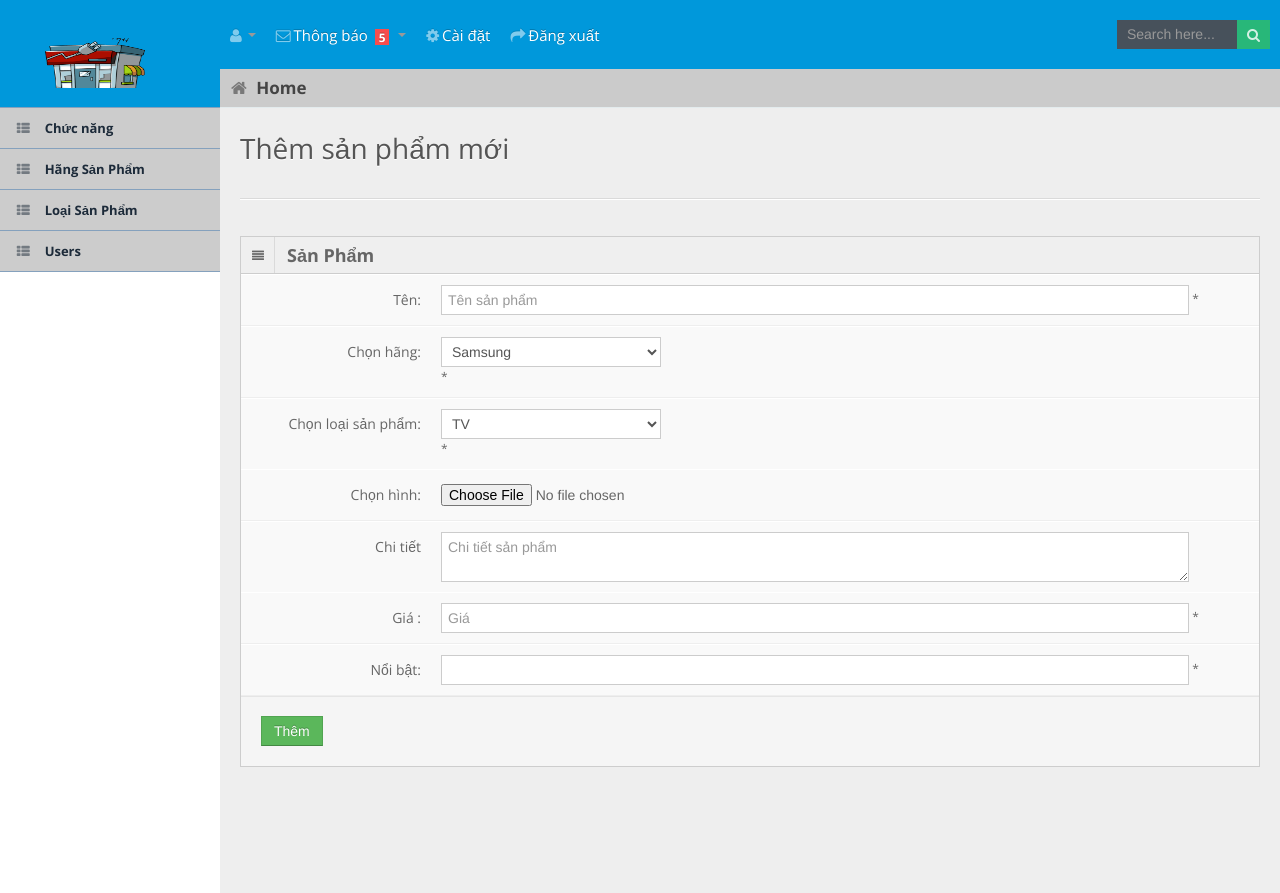
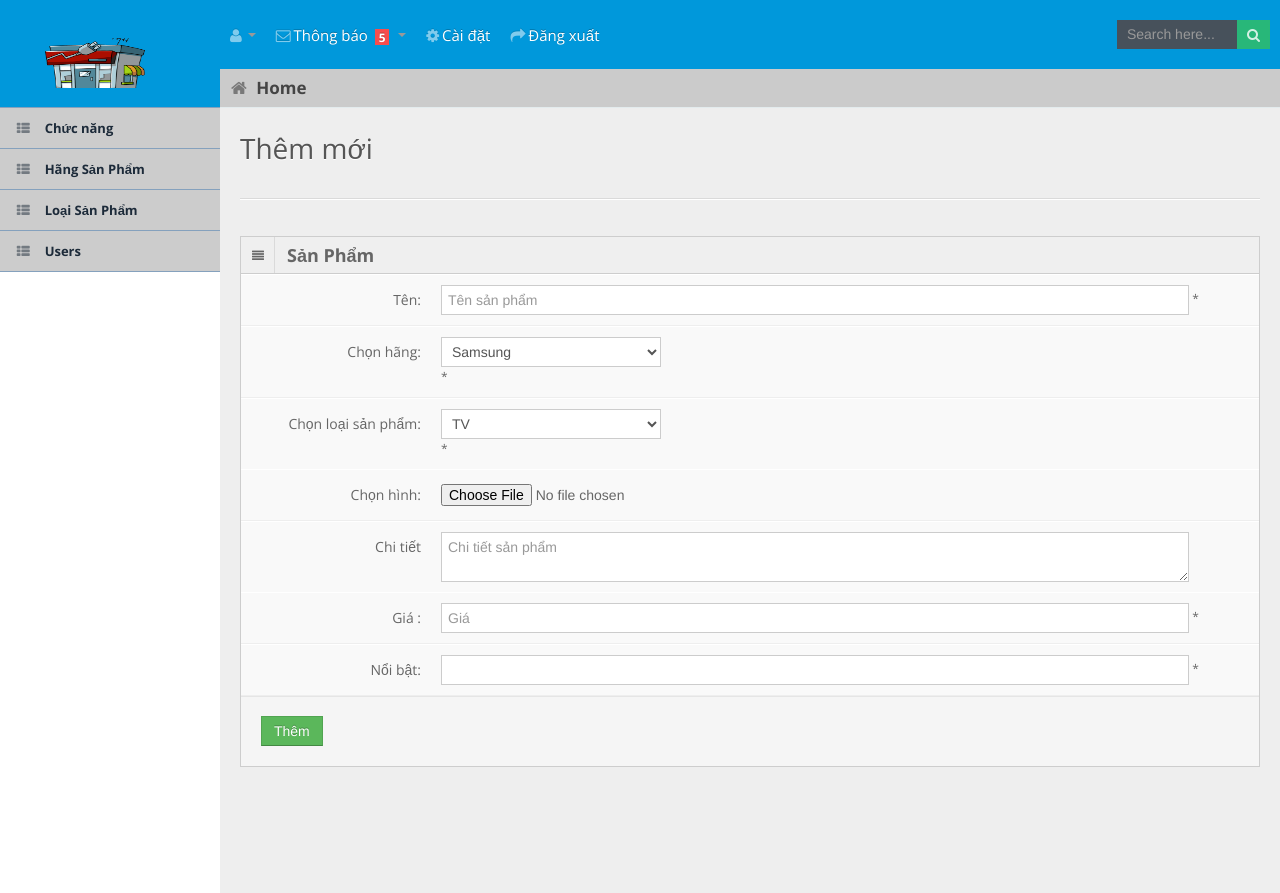
Before and after one commit to sangtruong0317/CDW1_Project, a PHP site: page /admin/form.php?value=product in a window 1280 px wide. Shown: the top 893 px of the page. Run offline with PHP 8.4, Linux system fonts and the light colour scheme; the visitor is signed in with stand-in values (Sample User, id 1); data comes from the database, SQL or seed files in the repository; some libraries are stand-ins or nearby versions.

Commit message:
fix code form.php

```diff
--- a/admin/form.php
+++ b/admin/form.php
@@ -21,18 +21,18 @@ if (isset($_GET['value'])) {
             <div id="content-header">
                 <div id="breadcrumb" style="padding: 1px;background: #cbcbcb;"> <a href="#" title="Go to Home" class="tip-bottom current" style="font-size: 17px;"><i class="icon-home"></i>
                         Home</a></div>
-                <h1>Thêm sản phẩm mới</h1>
+                <h1>Thêm mới</h1>
             </div>
             <div class="container-fluid">
                 <hr>
                 <div class="row-fluid">
                     <div class="span12">
                         <div class="widget-box">
-                            <div class="widget-title"> <span class="icon"> <i class="icon-align-justify"></i> </span>
-                                <h5>Sản Phẩm</h5>
-                            </div>
                             <div class="widget-content nopadding">
                                 <?php if ($value == "product") { ?>
+                                    <div class="widget-title"> <span class="icon"> <i class="icon-align-justify"></i> </span>
+                                        <h5>Sản Phẩm</h5>
+                                    </div>
                                     <!-- BEGIN USER FORM -->
                                     <form action="" method="post" class="form-horizontal" enctype="multipart/form-data">
                                     <!-- Tên sp -->
@@ -101,6 +101,9 @@ if (isset($_GET['value'])) {
                                     </form>
                                     <!-- END USER FORM -->
                                 <?php } else if ($value == "manufacture") { ?>
+                                    <div class="widget-title"> <span class="icon"> <i class="icon-align-justify"></i> </span>
+                                        <h5>Hãng</h5>
+                                    </div>
                                     <!-- BEGIN USER FORM -->
                                     <form action="" method="post" class="form-horizontal" enctype="multipart/form-data">
                                         <div class="control-group">
@@ -116,6 +119,9 @@ if (isset($_GET['value'])) {
                                     <!-- END USER FORM -->
                                 <?php } else if ($value == "protype") { ?>
                                     <!-- BEGIN USER FORM -->
+                                    <div class="widget-title"> <span class="icon"> <i class="icon-align-justify"></i> </span>
+                                        <h5>Loại sản phẩm</h5>
+                                    </div>
                                     <form action="" method="post" class="form-horizontal" enctype="multipart/form-data">
                                         <div class="control-group">
                                             <label class="control-label">Tên loại sản phẩm :</label>
@@ -128,6 +134,9 @@ if (isset($_GET['value'])) {
                                         </div>
                                     </form>
                                 <?php } else if ($value == "user") { ?>
+                                    <div class="widget-title"> <span class="icon"> <i class="icon-align-justify"></i> </span>
+                                        <h5>Users</h5>
+                                    </div>
                                     <!-- BEGIN USER FORM -->
                                     <form action="" method="post" class="form-horizontal" enctype="multipart/form-data">
                                         <div class="control-group">
```
